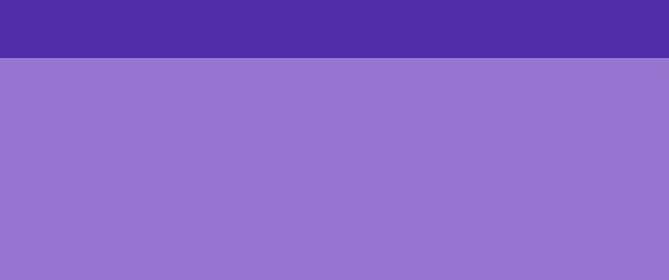
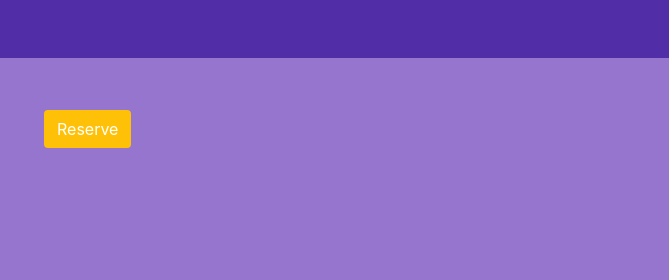
Before and after one commit to Cerious/UHKweb-dev, a website: page index.html in a window 1280 px wide. Shown: the top 280 px of the page, 611-1280 px from the left. Drawn offline with nearby package versions, Linux system fonts and the light colour scheme.

Commit message:
added a new button to jumbotron

```diff
--- a/index.html
+++ b/index.html
@@ -42,6 +42,9 @@
                     <p>We take inspiration from the World's best cuisines, and create a unique fusion experience. Our lipsmacking creations will tickle your culinary senses!</p>
                 </div>
                 <div class="col-12 col-sm">
+                    <button type="submit" class="btn btn bg-warning text-white">
+                        Reserve
+                    </button>
                 </div>
             </div>
         </div>
```
